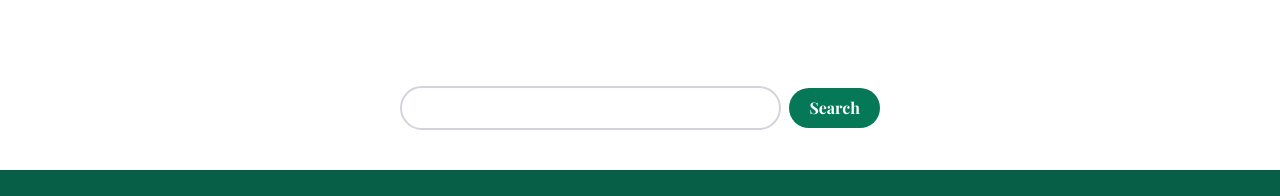
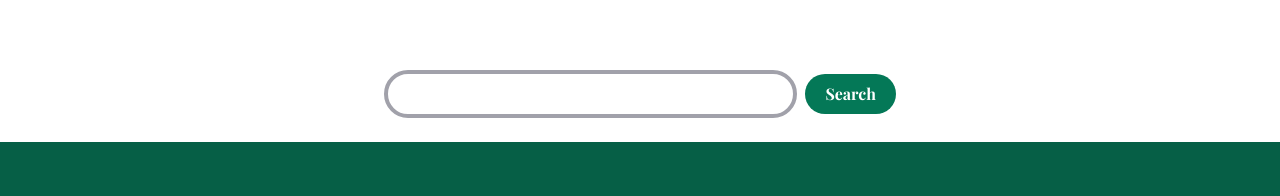
Before and after one commit to engilorian/matterait-site, a Next.js app: page / in a window 1280 px wide. Shown: the part 370-566 px from the top of the page. Built offline with nearby package versions, Linux system fonts and the light colour scheme.

Commit message:
refactor SearchBar component to enforce required onSearch prop and add optional placeholder prop

```diff
--- a/src/components/SearchBar/SearchBar.tsx
+++ b/src/components/SearchBar/SearchBar.tsx
@@ -1,14 +1,16 @@
 'use client';
 
 import React, { useState } from 'react';
+
 import Button from '../Button';
 
 
 interface SearchBarProps {
-  onSearch?: (query: string) => void;
+  onSearch: (query: string) => void;
+  placeholder?: string;
 }
 
-export default function SearchBar({ onSearch }: SearchBarProps) {
+const SearchBar: React.FC<SearchBarProps> = ({ onSearch, placeholder = "" }) => {
   const [searchQuery, setSearchQuery] = useState<string>('');
 
   const handleInputChange = (event: React.ChangeEvent<HTMLInputElement>) => {
@@ -17,24 +19,24 @@ export default function SearchBar({ onSearch }: SearchBarProps) {
 
   const handleSearch = (event: React.FormEvent<HTMLFormElement>) => {
     event.preventDefault();
-    if (onSearch) {
-      onSearch(searchQuery);
-    }
+    onSearch(searchQuery.trim());
   };
 
   return (
-    <div className="container mx-auto px-4 py-4">
-      <form onSubmit={handleSearch} className="flex items-center space-x-2">
+    <form onSubmit={handleSearch} className="flex items-center space-x-2 w-full">
       <input
         type="text"
         value={searchQuery}
         onChange={handleInputChange}
-          className="text-gray-700 font-secondary flex-grow border-2 border-gray-300 rounded-full px-4 py-2 focus:outline-none "
+        placeholder={placeholder}
+        className="flex-grow text-gray-700 font-secondary font-bold border-4 border-zinc-400 rounded-full px-4 py-2 focus:outline-none "
+        aria-label={placeholder}
       />
       <Button size="medium" variant="primary" type="submit">
         Search
       </Button>
     </form>
-    </div>
   );
-}
+};
+
+export default SearchBar;
```
Lines whose indentation alone changed are shown as unchanged.
